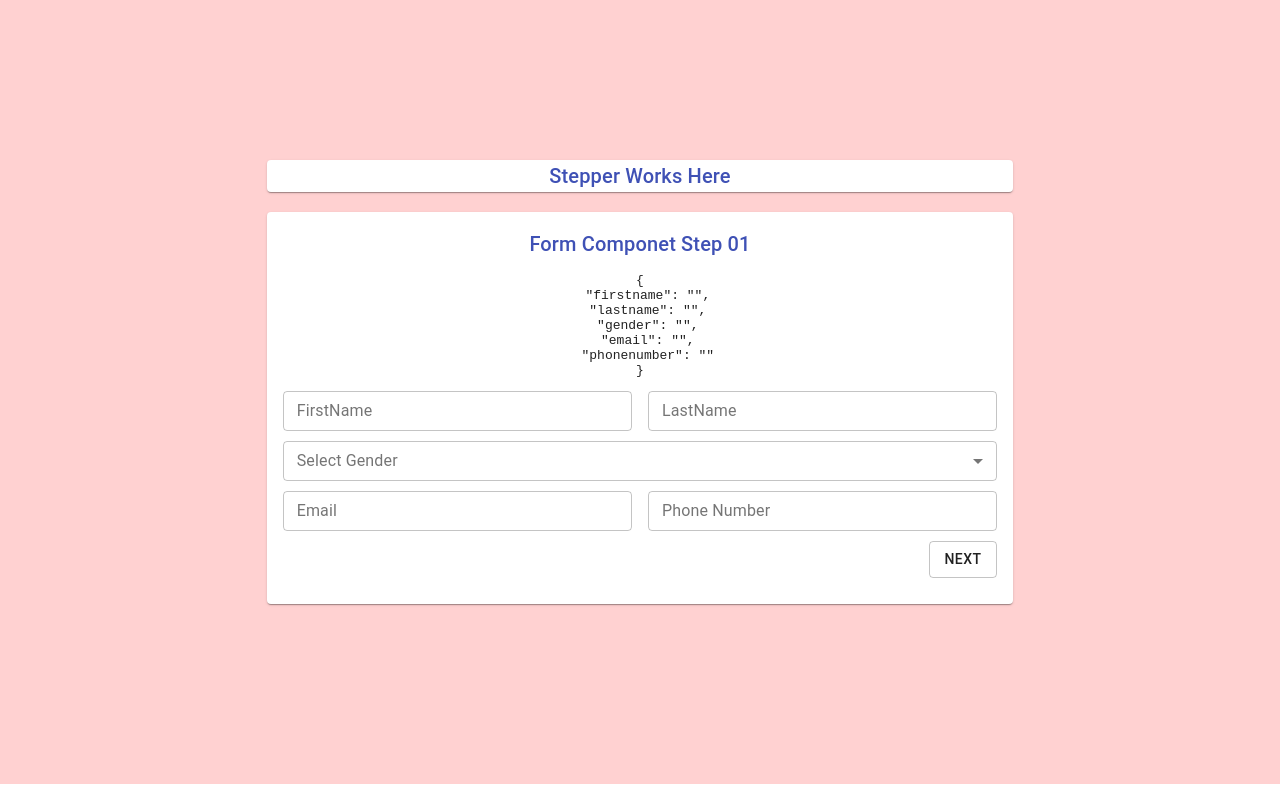
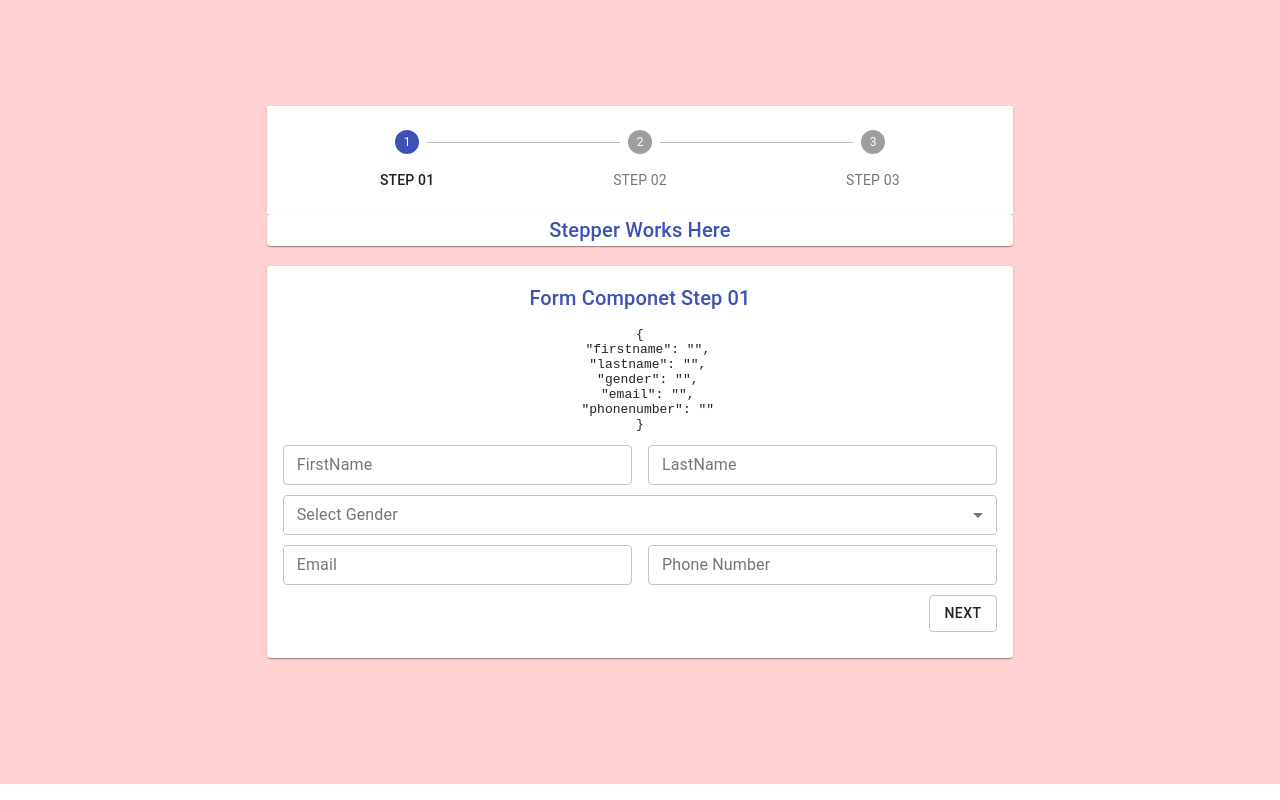
Before and after one commit to Manish994/multiple_step_form_material_ui, a React (Create React App) app: page / in a window 1280 px wide. Built offline with nearby package versions, Linux system fonts and the light colour scheme.

Commit message:
Only Completed Forward dispaly stepper

```diff
--- a/src/Components/Common/displayComponents.jsx
+++ b/src/Components/Common/displayComponents.jsx
@@ -75,8 +75,11 @@ const RenderFormSelectField = ({
   );
 };
 
-const RenderFormButton = ({ label, variant, handleFormSubmit }) => (
-  <Button variant={variant ? variant : "outlined"} onClick={handleFormSubmit}>
+const RenderFormButton = ({ label, variant, handleNextButtonClick }) => (
+  <Button
+    variant={variant ? variant : "outlined"}
+    onClick={handleNextButtonClick}
+  >
     {label}
   </Button>
 );
--- a/src/Components/Steps/step01.jsx
+++ b/src/Components/Steps/step01.jsx
@@ -7,7 +7,7 @@ import {
   RenderFormButton,
 } from "../Common/displayComponents";
 
-function Step01({ options, state, handleFieldChange, handleFormSubmit }) {
+function Step01({ options, state, handleFieldChange, handleNextButtonClick }) {
   return (
     <>
       {RenderText({ label: "Form Componet Step 01" })}
@@ -135,11 +135,11 @@ function Step01({ options, state, handleFieldChange, handleFormSubmit }) {
         style={{ marginBottom: "10px", marginTop: "10px" }}
         justifyContent="flex-end"
       >
-        {/* <Button variant="outlined" onClick={handleFormSubmit}>Next</Button> */}
+        {/* <Button variant="outlined" onClick={handleNextButtonClick}>Next</Button> */}
         {RenderFormButton({
           label: "Next",
           variant: "outlined",
-          handleFormSubmit,
+          handleNextButtonClick,
         })}
       </Grid>
     </>
--- a/src/Components/formComponents.jsx
+++ b/src/Components/formComponents.jsx
@@ -1,5 +1,13 @@
 import React, { Component } from "react";
-import { Grid, withStyles, Box, Paper } from "@material-ui/core";
+import {
+  Grid,
+  withStyles,
+  Box,
+  Paper,
+  Stepper,
+  Step,
+  StepLabel,
+} from "@material-ui/core";
 import { Styles } from "./Common/styles";
 import { RenderText } from "./Common/displayComponents";
 import propTypes from "prop-types";
@@ -15,6 +23,7 @@ class FormComponent extends Component {
       phonenumber: "",
     },
     error: {},
+    currentstep: 0,
   };
   render() {
     //  const handleFieldChange = (e) => {
@@ -37,9 +46,12 @@ class FormComponent extends Component {
     //css styling
     const { classes } = this.props;
 
-    //handle Form Submit
-    const handleFormSubmit = () => {
-      console.log(this.state.data);
+    //handle Next Button Click
+    const handleNextButtonClick = () => {
+      let { currentstep } = this.state;
+      currentstep = currentstep + 1;
+      // this.setState({ currentstep: currentstep });
+      this.setState({ currentstep });
     };
 
     //gender array
@@ -57,9 +69,23 @@ class FormComponent extends Component {
         value: "Other",
       },
     ];
+    const stepperStep = [
+      { key: "01", value: "STEP 01" },
+      { key: "02", value: "STEP 02" },
+      { key: "03", value: "STEP 03" },
+    ];
     return (
       <Grid container className={classes.formContainer}>
         <Grid item xs={12} sm={7}>
+          <Box p={2} mb={5} component={Paper}>
+            <Stepper activeStep={this.state.currentstep} alternativeLabel>
+              {stepperStep.map((item, index) => (
+                <Step key={index}>
+                  <StepLabel>{item.value}</StepLabel>
+                </Step>
+              ))}
+            </Stepper>
+          </Box>
           <Box p={2} mb={4} component={Paper}>
             {/* <Typography> Stepper Works Here</Typography> */}
             {RenderText({ label: "Stepper Works Here" })}
@@ -70,7 +96,7 @@ class FormComponent extends Component {
               <Step01
                 state={this.state}
                 handleFieldChange={handleFieldChange}
-                handleFormSubmit={handleFormSubmit}
+                handleNextButtonClick={handleNextButtonClick}
                 options={options}
               ></Step01>
             </form>
```
